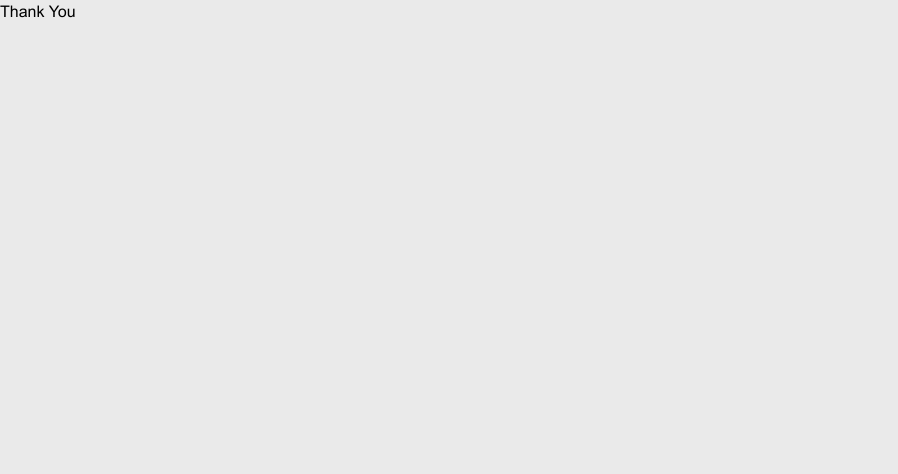
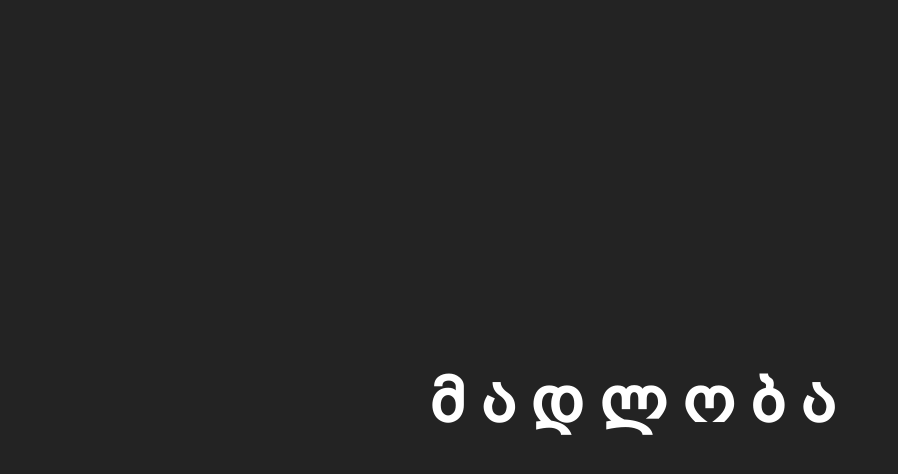
Before and after one commit to marselle13/covid-questionaire, a Vue app: page /thank-you in a window 1280 px wide. Shown: the top 474 px of the page, without its empty margins (0-898 px from the left). Built offline with nearby package versions, Linux system fonts and the light colour scheme.

Commit message:
style: thank you page style

```diff
--- a/src/pages/navigation/EndQuestionnaire.vue
+++ b/src/pages/navigation/EndQuestionnaire.vue
@@ -1,3 +1,23 @@
 <template>
-  <h1>Thank You</h1>
+  <div class="bg-[#232323] grid justify-items-center content-center h-screen">
+    <transition name="thanks" appear>
+      <p class="text-white text-[64px] tracking-[0.24em] font-bold">მადლობა</p>
+    </transition>
+  </div>
 </template>
+<style>
+.thanks-enter-from {
+  opacity: 0;
+  transform: translateY(-10px);
+}
+
+.thanks-enter-active {
+  transition: all 1s ease-out;
+  transition-delay: 1s;
+}
+
+.thanks-enter-to {
+  opacity: 1;
+  transform: translateY(0);
+}
+</style>
```
